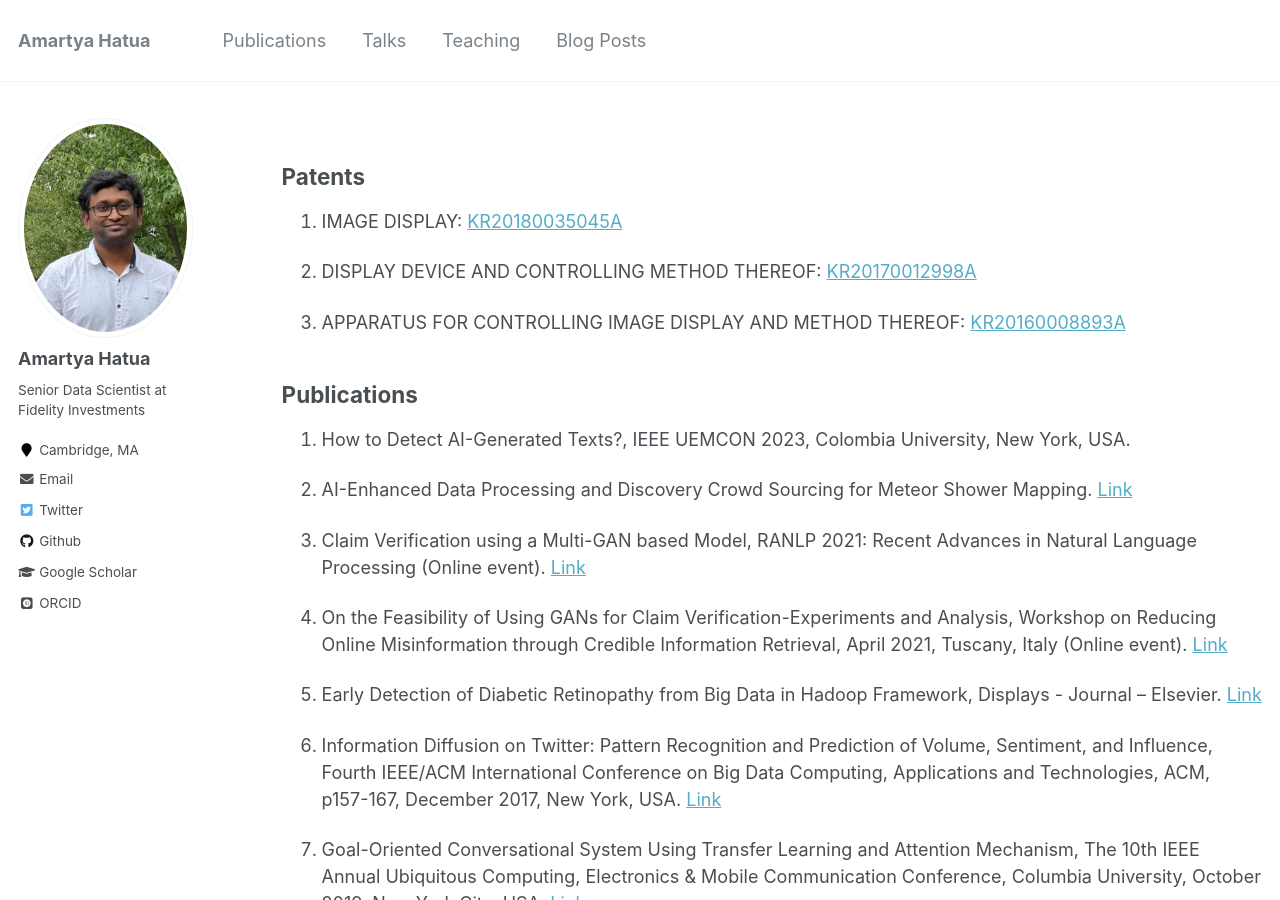
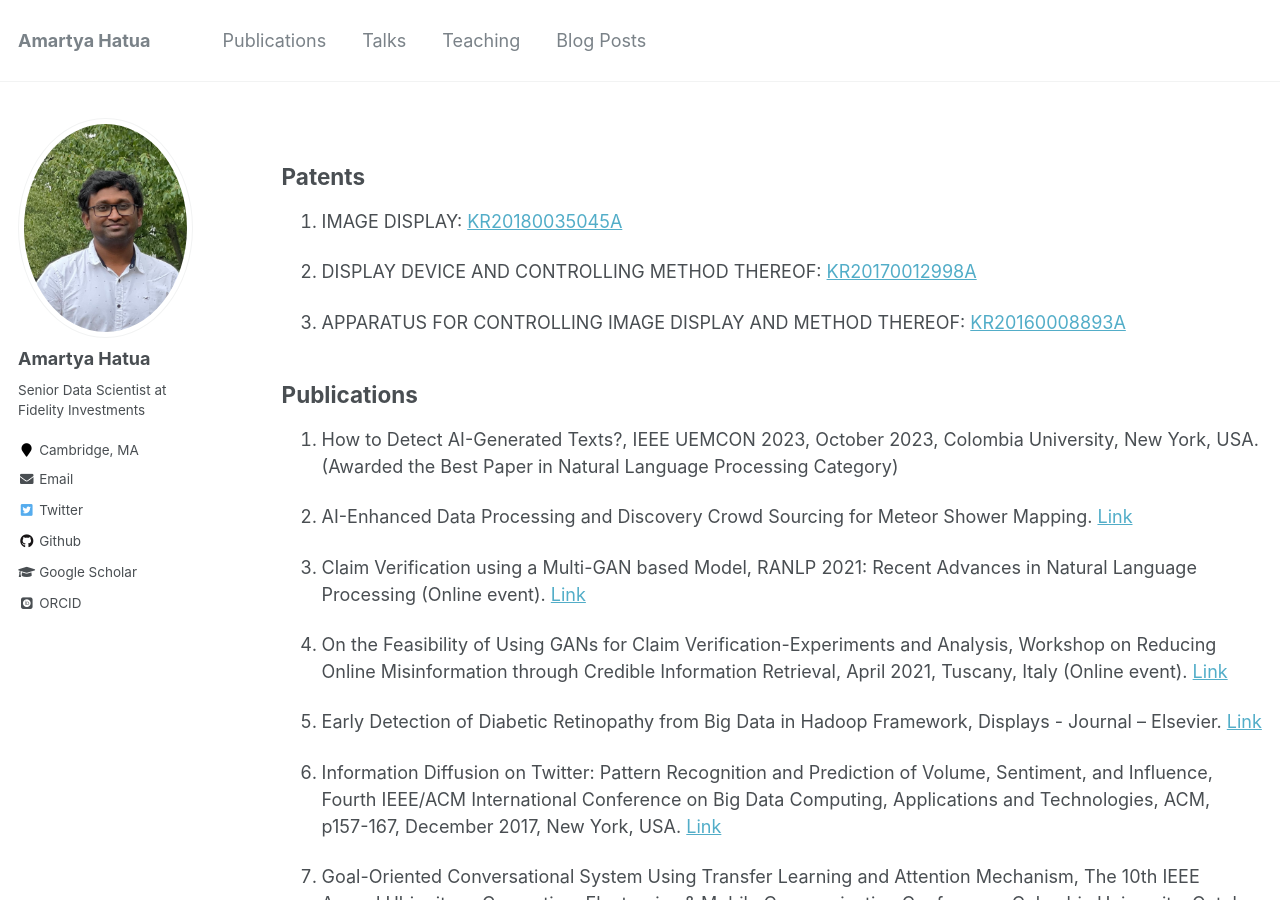
Before and after one commit to amartyahatua/amartyahatua.github.io, a Jekyll site: the page built from _pages/publications.md, in a window 1280 px wide and 900 px high. Built offline with Jekyll 4.4.1, drawn with Linux system fonts in a browser that asks for light colours; some web fonts are replaced.

Commit message:
'Updating_Publication'

```diff
--- a/_pages/publications.md
+++ b/_pages/publications.md
@@ -12,7 +12,8 @@ author_profile: true
 3. APPARATUS FOR CONTROLLING IMAGE DISPLAY AND METHOD THEREOF: [KR20160008893A](https://worldwide.espacenet.com/patent/search/family/055306847/publication/KR20160008893A?q=pn%3DKR20160008893A)
 
 ## Publications
-14. How to Detect AI-Generated Texts?, IEEE UEMCON 2023, Colombia University, New York, USA.
+14. How to Detect AI-Generated Texts?, IEEE UEMCON 2023, October 2023, Colombia University, New York, USA. (Awarded the
+Best Paper in Natural Language Processing Category)
 
 13. AI-Enhanced Data Processing and Discovery Crowd Sourcing for Meteor Shower Mapping. [Link](https://arxiv.org/pdf/2308.02664.pdf)
 
```
